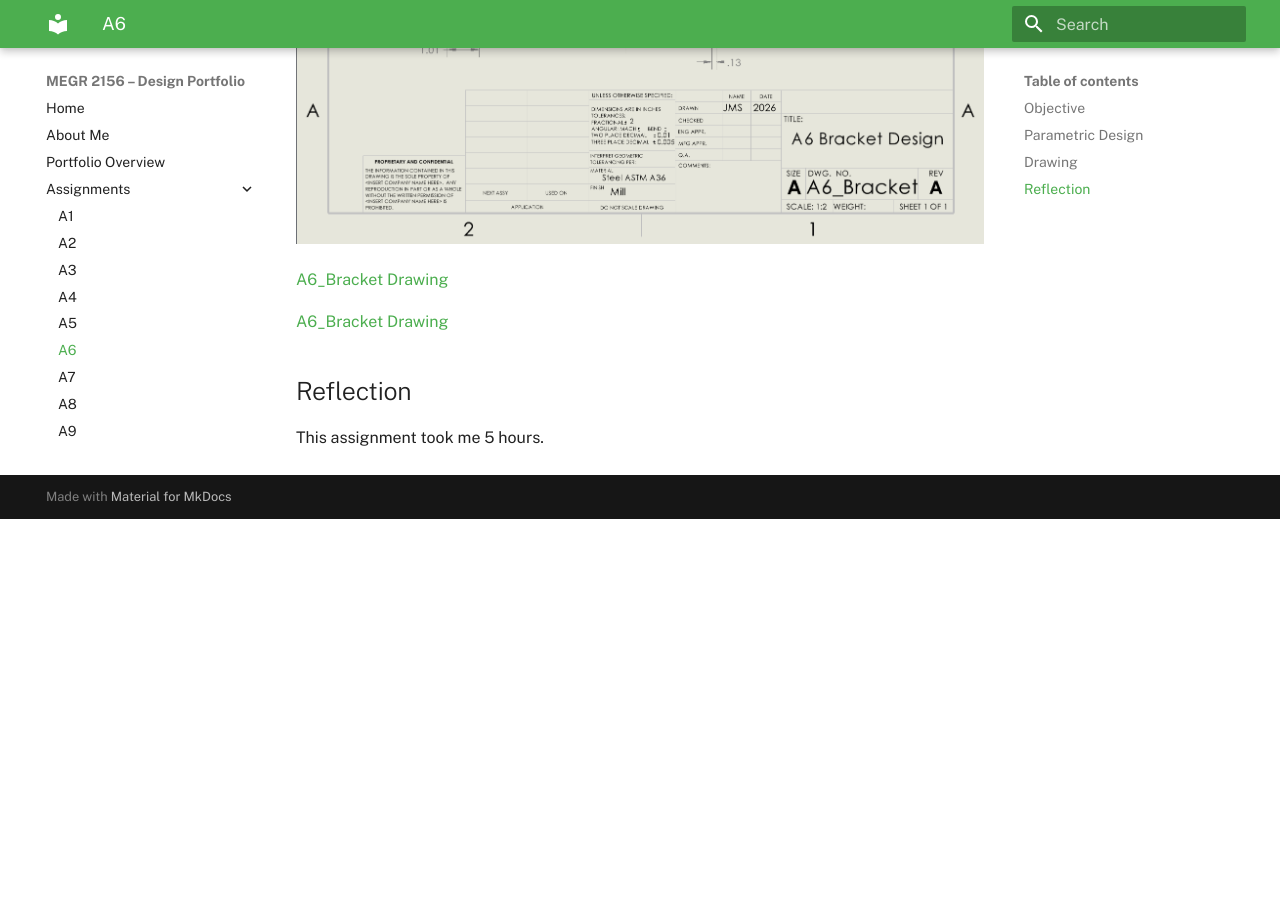
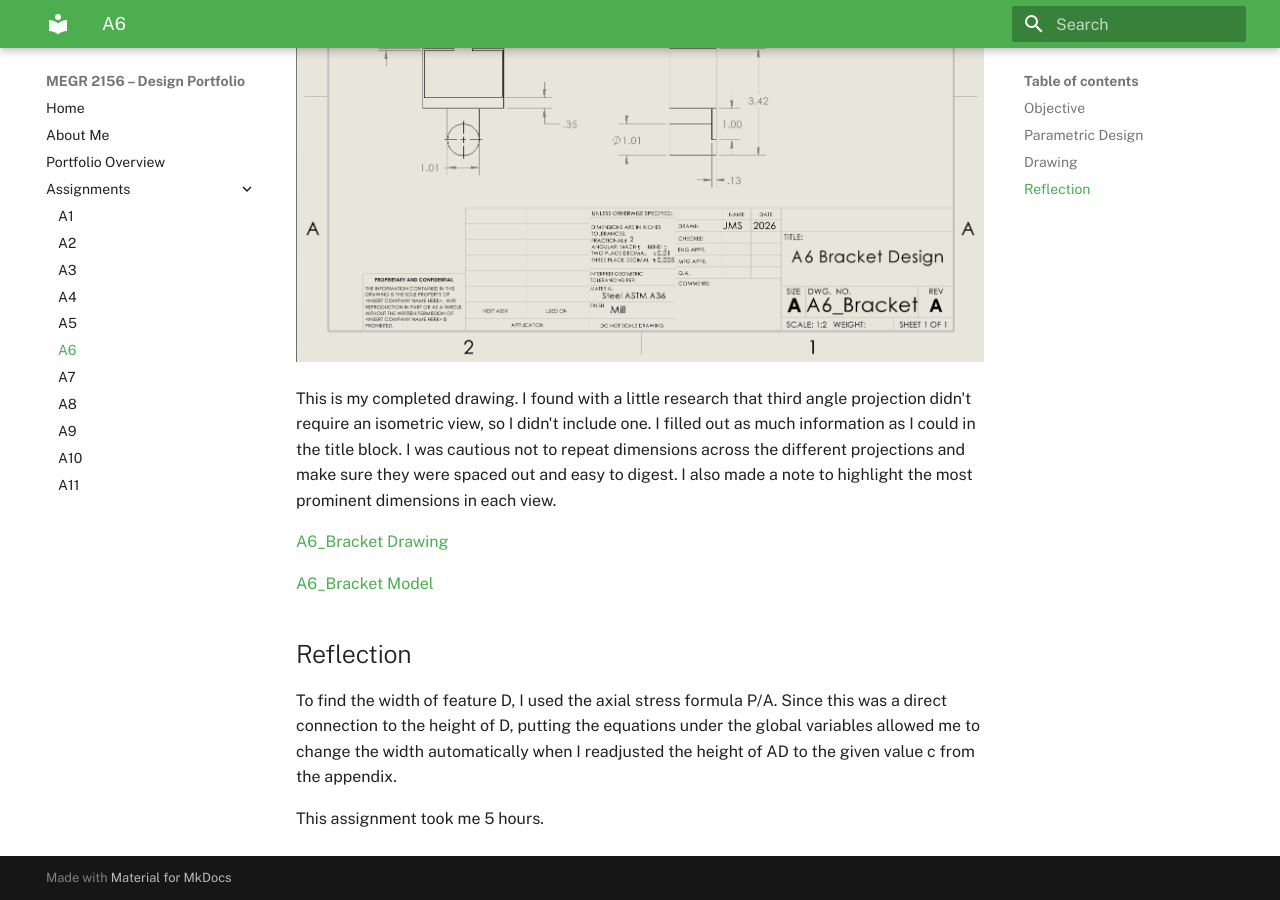
Before and after one commit to Jmswanchara/megr2156-portfolio, an MkDocs documentation site: the page built from docs/assignments/A06/index.md, in a window 1280 px wide and 900 px high, scrolled down 5964 px. Built offline with MkDocs 1.6.1 and Material for MkDocs 9.7.7, drawn with Linux system fonts in a browser that asks for light colours; before the commit the page ends 6483 px from its top, so only the background shows below that; some of the changed text lies outside the part shown.

Commit message:
Update index.md

```diff
--- a/docs/assignments/A06/index.md
+++ b/docs/assignments/A06/index.md
@@ -24,20 +24,22 @@ I came to the unfortunate realization that I had left out an important piece of
 
 ![A6 Feature 5](A6_Feature5.png)
 
+For both this feature and the previous one, I swapped between methods of modeling them multiple times.  For example, I wasn't sure If I should design feature C to include the entire bottom surface, or let it be fitted between the two symmetrical extrusions of D.  I opted for the latter.
+
 ![A6 Final Bracket](A6_FinalBracket.png)
 
 ## Drawing
 
 ![A6 Drawing](A6_Drawing_ss.png)
 
-
+This is my completed drawing.  I found with a little research that third angle projection didn't require an isometric view, so I didn't include one.  I filled out as much information as I could in the title block.  I was cautious not to repeat dimensions across the different projections and make sure they were spaced out and easy to digest. I also made a note to highlight the most prominent dimensions in each view.
 
 [A6_Bracket Drawing](A6_Bracket.SLDDRW)
 
-[A6_Bracket Drawing](A6_Bracket.SLDprt)
+[A6_Bracket Model](A6_Bracket.SLDprt)
 
 ## Reflection
 
-
+To find the width of feature D, I used the axial stress formula P/A.  Since this was a direct connection to the height of D, putting the equations under the global variables allowed me to change the width automatically when I readjusted the height of AD to the given value c from the appendix.
 
 This assignment took me 5 hours.
```
